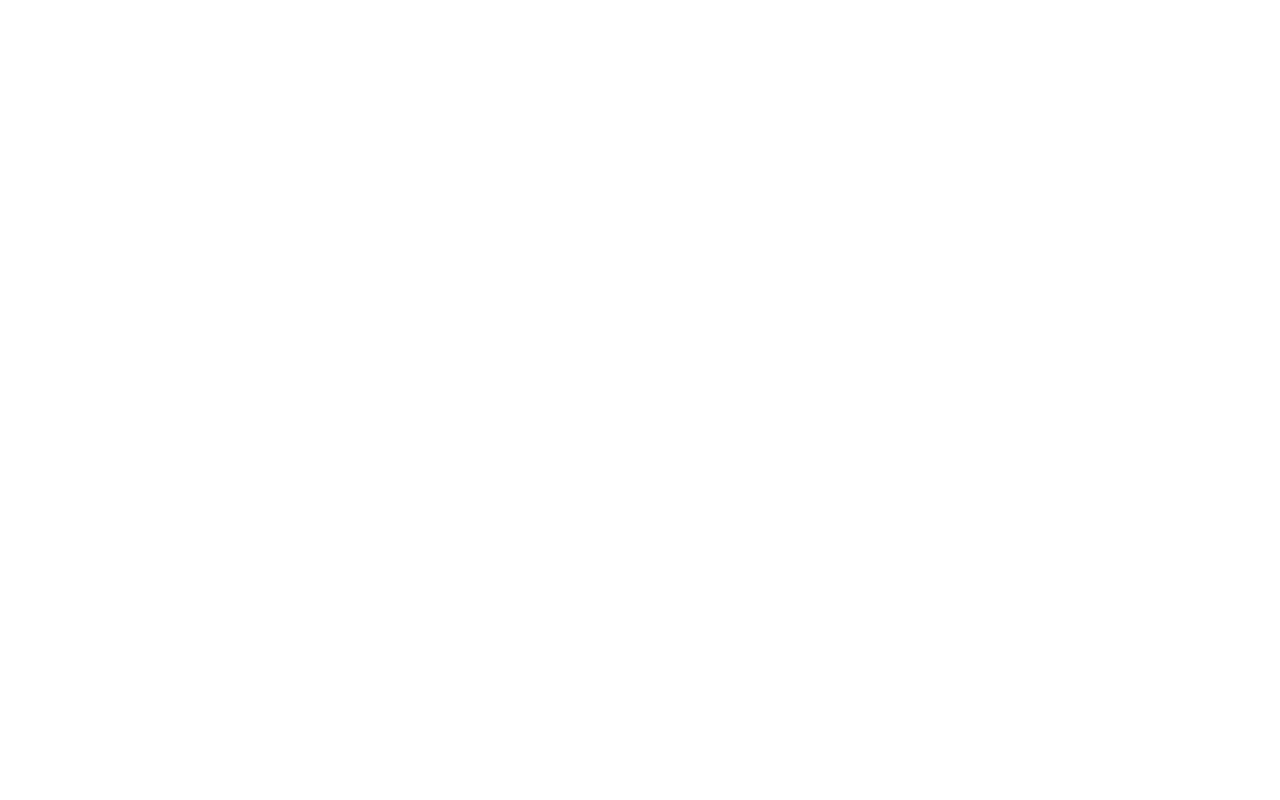
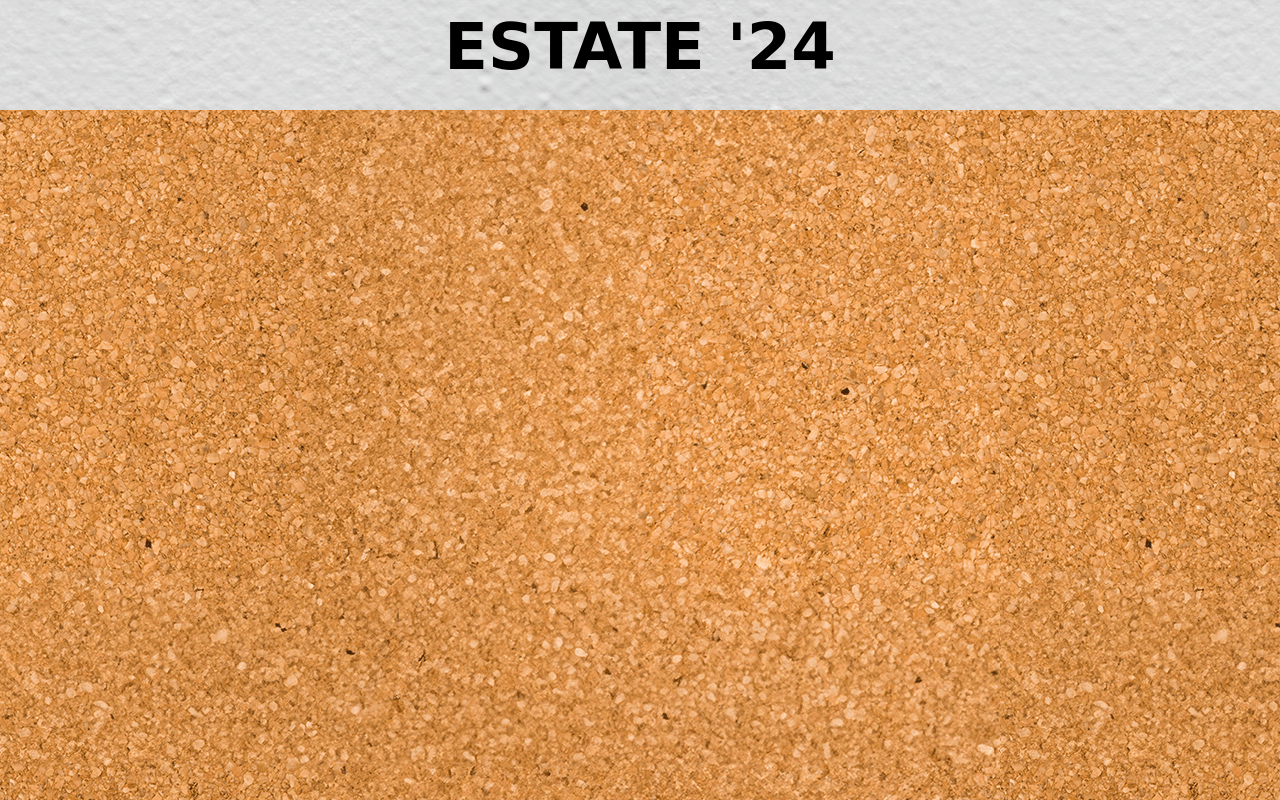
Before and after one commit to Sarasalzano/js-photo-blog, a plain HTML site: page index.html in a window 1280 px wide. Drawn offline with Linux system fonts and the light colour scheme; a web font is replaced by a local one.

Commit message:
esegui header

```diff
--- a/index.html
+++ b/index.html
@@ -12,7 +12,13 @@
     <title>2024 Photo Blog</title>
 </head>
 <body>
+    <header>
+        <h1>ESTATE '24</h1>
+    </header>
 
+    <main>
+
+    </main>
     <!--JS-->
     <script src="./script.js"></script>
 </body>
--- a/style.css
+++ b/style.css
@@ -5,3 +5,21 @@
     margin: 0;
     box-sizing: border-box;
 }
+
+/* CSS REGOLE GENERALI */
+body {
+    background-image: url(./img/cork.png);
+}
+
+h1 {
+    font-family:"Edu TAS Beginner", cursive;
+    font-size: 4rem;
+    text-align: center;
+    padding-top: 10px;
+}
+
+/* HEADER */
+header {
+    background-image: url(./img/wall.png);
+    height: 110px;
+}
```
